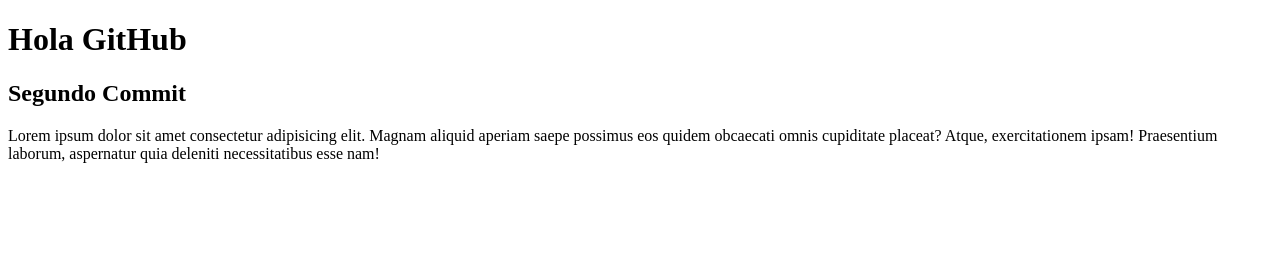
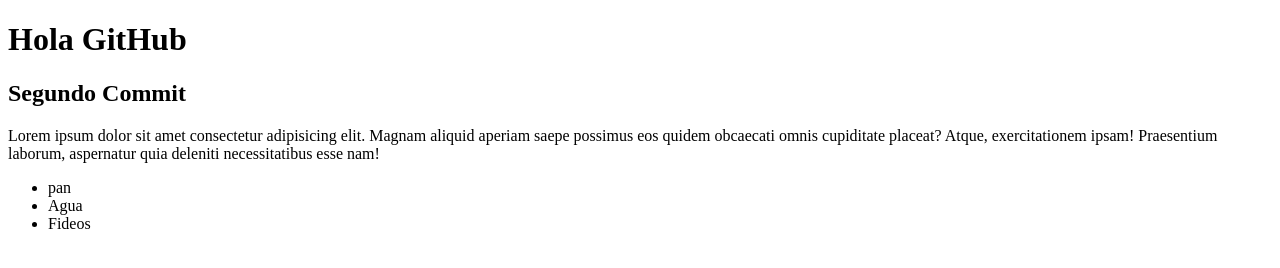
Before and after one commit to Luis94Ariel/1994, a plain HTML site: page index.html in a window 1280 px wide. Drawn offline with Linux system fonts and the light colour scheme.

Commit message:
lista de compras

```diff
--- a/index.html
+++ b/index.html
@@ -10,5 +10,12 @@
     <h2>Segundo Commit</h2>
 
     <p>Lorem ipsum dolor sit amet consectetur adipisicing elit. Magnam aliquid aperiam saepe possimus eos quidem obcaecati omnis cupiditate placeat? Atque, exercitationem ipsam! Praesentium laborum, aspernatur quia deleniti necessitatibus esse nam!</p>
+
+
+    <ul>
+        <li>pan</li>
+        <li>Agua</li>
+        <li>Fideos</li>
+    </ul>
 </body>
 </html>
```
